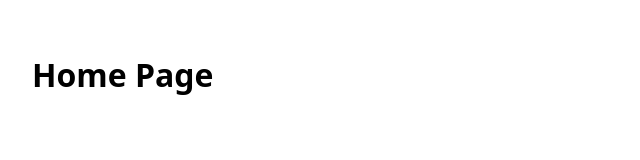
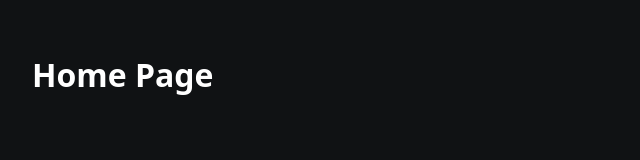
Before and after one commit to potato47/potato47.github.io, an Astro site: page / in a window 1280 px wide. Shown: the whole page, without its empty margins (0-640 px from the left). Built offline with nearby package versions, Linux system fonts and the light colour scheme; Astro itself is replaced by a stand-in of ours.

Commit message:
feat:theme

```diff
--- a/src/pages/index.astro
+++ b/src/pages/index.astro
@@ -17,6 +17,8 @@ import Counter from "../components/Counter.vue";
 			body {
 				font-family: system-ui;
 				margin: 0;
+				background-color: #101214;
+				color: white;
 			}
 			body {
 				padding: 2rem;
@@ -26,7 +28,6 @@ import Counter from "../components/Counter.vue";
 	<body>
 		<main>
 			<h1>Home Page</h1>
-		</main>
 			<script
 				src="https://giscus.app/client.js"
 				data-repo="potato47/potato47.github.io"
@@ -44,5 +45,6 @@ import Counter from "../components/Counter.vue";
 				crossorigin="anonymous"
 				async
 			></script>
+		</main>
 	</body>
 </html>
```
Lines whose indentation alone changed are shown as unchanged.
